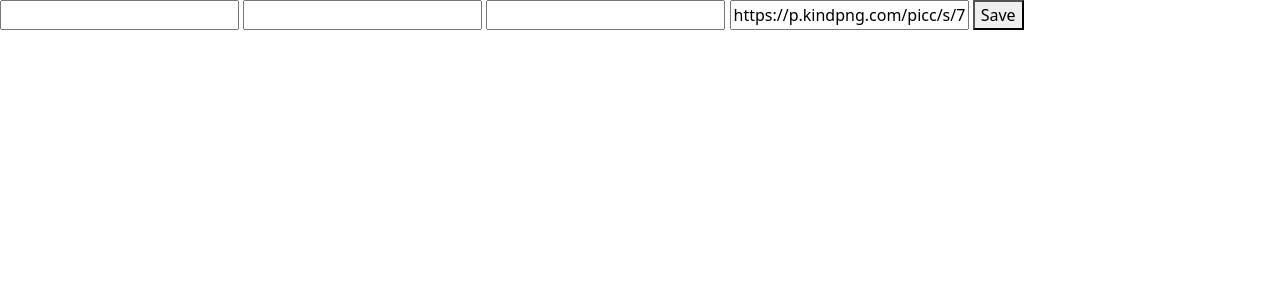
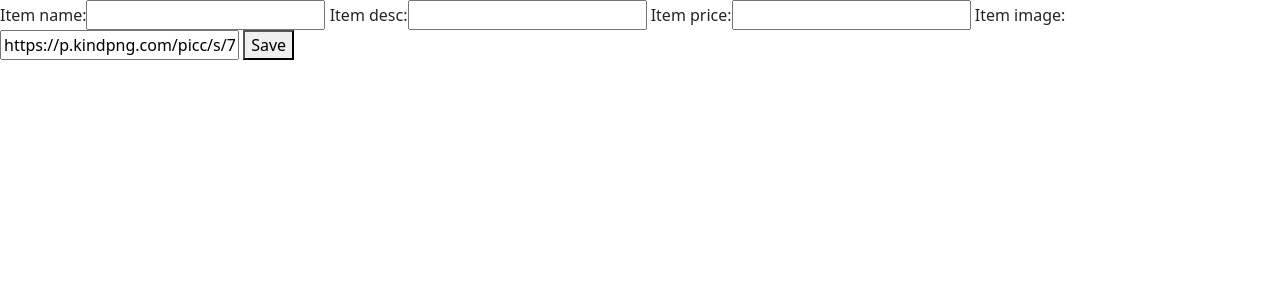
Before and after one commit to riyadhswe/FoodMenuDjango, a Django app: page /add/ in a window 1280 px wide. Shown: the part 72-372 px from the top of the page. Run offline with Django 3.2, Linux system fonts and the light colour scheme.

Commit message:
42 impliment delete

```diff
--- a/AppFood/forms.py
+++ b/AppFood/forms.py
@@ -1,8 +1,8 @@
 from django import forms
-from .models import *
+from .models import Item
 
 
 class ItemForm(forms.ModelForm):
     class Meta:
         model = Item
-        fields = '__all__'
+        fields = ['item_name','item_desc','item_price','item_image']
--- a/AppFood/urls.py
+++ b/AppFood/urls.py
@@ -1,11 +1,16 @@
 from . import views
 from django.urls import path
+
 app_name = 'AppFood'
 urlpatterns = [
     path('', views.index, name='index'),
     path('<int:item_id>', views.detail, name='detail'),
     path('item/', views.item, name='item'),
 
-    #Add items
+    # add items
     path('add/', views.add, name='add'),
+    # update items
+    path('edit/<int:id>/', views.edit, name='edit'),
+    # delete items
+    path('delete/<int:id>/', views.delete, name='delete')
 ]
--- a/AppFood/views.py
+++ b/AppFood/views.py
@@ -1,4 +1,4 @@
-from django.shortcuts import render, HttpResponse,redirect
+from django.shortcuts import render, HttpResponse, redirect
 from .models import *
 from .forms import *
 
@@ -29,4 +29,23 @@ def add(request):
     if form.is_valid():
         form.save()
         return redirect('AppFood:index')
-    return render(request,'food/add.html',{'form':form})
+    return render(request, 'food/add.html', {'form': form})
+
+
+def edit(request, id):
+    item = Item.objects.get(id=id)
+    form = ItemForm(request.POST or None, instance=item)
+    if form.is_valid():
+        form.save()
+        return redirect('AppFood:index')
+
+    return render(request, 'food/add.html', {'form': form, 'item': item})
+
+
+def delete(request, id):
+    item = Item.objects.get(id=id)
+    if request.method == 'POST':
+        item.delete()
+        return redirect('AppFood:index')
+
+    return render(request, 'food/delete.html', {'item': item})
--- a/FoodMenuDjango/settings.py
+++ b/FoodMenuDjango/settings.py
@@ -38,7 +38,6 @@ INSTALLED_APPS = [
     'django.contrib.messages',
     'django.contrib.staticfiles',
     'AppFood',
-    'crispy_forms',
 ]
 
 MIDDLEWARE = [
@@ -50,7 +49,6 @@ MIDDLEWARE = [
     'django.contrib.messages.middleware.MessageMiddleware',
     'django.middleware.clickjacking.XFrameOptionsMiddleware',
 ]
-CRISPY_TEMPLATE_PACK = 'uni_form'
 ROOT_URLCONF = 'FoodMenuDjango.urls'
 
 TEMPLATES = [
--- a/templates/base.html
+++ b/templates/base.html
@@ -1,7 +1,6 @@
 {% load static %}
 <!DOCTYPE html>
 <html lang="en">
-
 <head>
     <meta charset="UTF-8">
     <title>Title</title>
@@ -24,6 +23,5 @@
 {% block body %}
 
 {% endblock %}
-
 </body>
 </html>
--- a/templates/food/add.html
+++ b/templates/food/add.html
@@ -1,11 +1,9 @@
 {% extends 'base.html' %}
+{% load static %}
 {% block body %}
 <form method="POST">
     {% csrf_token %}
-    <ui>{{ form.item_name }} </ui>
-    <ui>{{ form.item_desc }} </ui>
-    <ui>{{ form.item_price }} </ui>
-    <ui>{{ form.item_image }} </ui>
+    {{ form }}
     <button type="submit">Save</button>
 </form>
 {% endblock %}
--- /dev/null
+++ b/templates/food/delete.html
@@ -0,0 +1,4 @@
+<form method="POST">
+    {% csrf_token %}
+    <h2>Are You sure you want to delete {{ item.item_name }}</h2>
+    <button type="submit">Confirm</button>
--- a/templates/food/detail.html
+++ b/templates/food/detail.html
@@ -8,7 +8,9 @@
         </div>
     </div>
 
+    <h1>{{ item.id }}</h1>
     <h1>{{ item.item_name }}</h1>
     <h1>{{ item.item_desc }}</h1>
     <h1>${{ item.item_price }}</h1>
+        <a href="{% url 'AppFood:delete' item.id %}">Delete</a>
 {% endblock %}
--- a/templates/food/index.html
+++ b/templates/food/index.html
@@ -10,6 +10,7 @@
 
             </div>
             <div class="col-md-4">
+                <h3>{{ i.id }}</h3>
                 <h3>{{ i.item_name }}</h3>
                 <h3>{{ i.item_desc }}</h3>
                 <h3>${{ i.item_price }}</h3>
@@ -17,6 +18,7 @@
             </div>
             <div class="col-md-2">
                 <a href="{% url 'AppFood:detail' i.id %}" class="btn btn-success"> Details</a>
+                <a href="{% url 'AppFood:edit' i.id %}" class="btn btn-success"> Edit</a>
 
             </div>
         </div>
```
Also changed, not shown: db.sqlite3.
